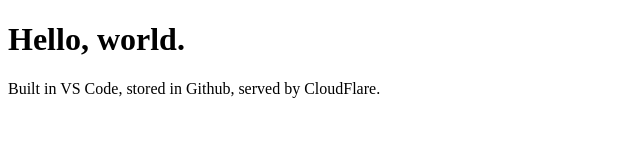
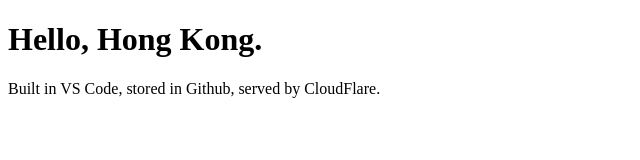
Before and after one commit to cdoyle-dcc/hello-cloudflare, a plain HTML site: page public/index.html in a window 1280 px wide. Shown: the whole page, without its empty margins (0-640 px from the left). Drawn offline with Linux system fonts and the light colour scheme.

Commit message:
Change greeting

```diff
--- a/public/index.html
+++ b/public/index.html
@@ -6,7 +6,7 @@
         <title>Hello from Cloudflare</title>
     </head>
     <body>
-        <h1>Hello, world.</h1>
+        <h1>Hello, Hong Kong.</h1>
         <p>Built in VS Code, stored in Github, served by CloudFlare.</p>
     </body>
 </html>
```
